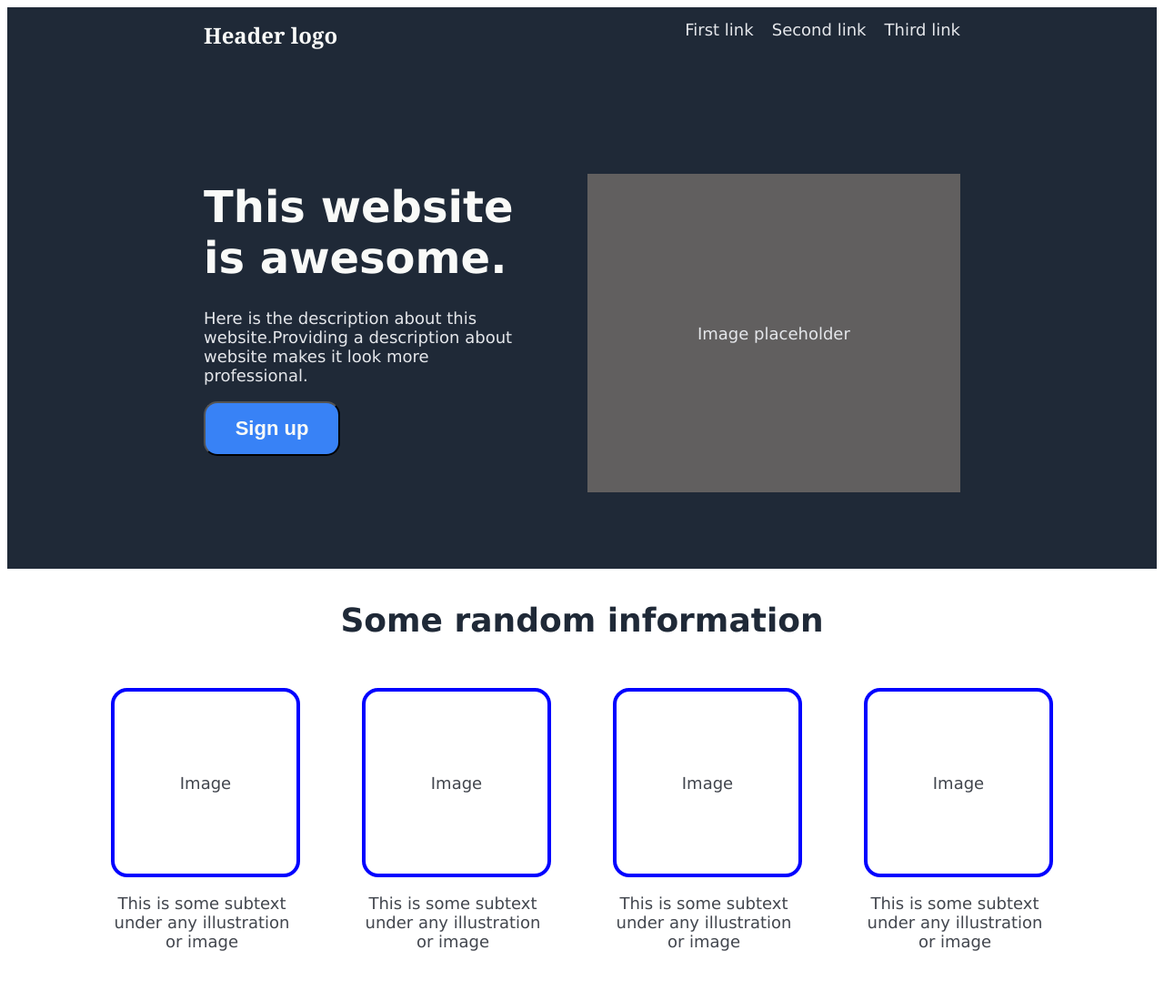
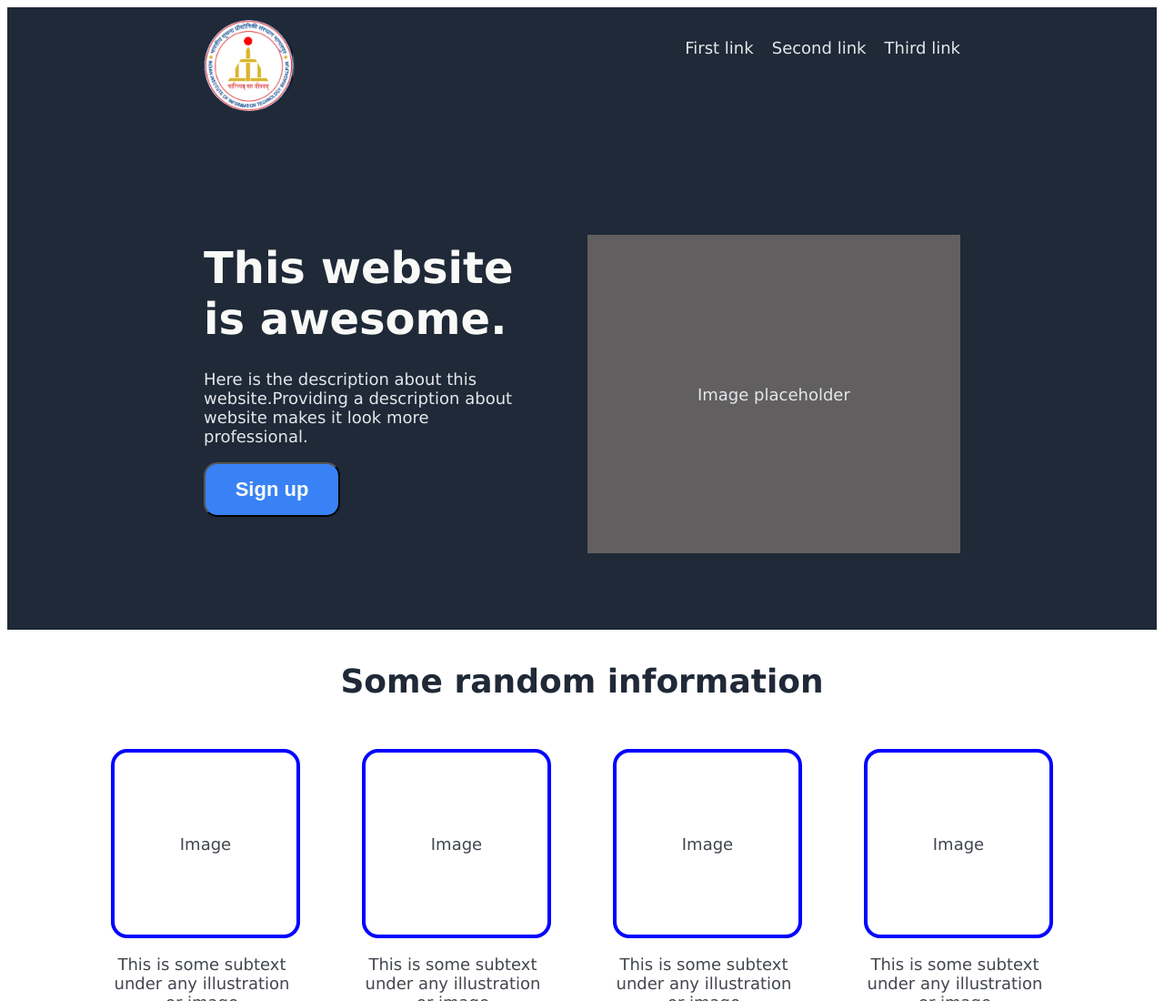
Before and after one commit to Rishi9563/Landing-page, a plain HTML site: page index.html in a window 1280 px wide. Shown: the top 1100 px of the page at 91% size. Drawn offline with Linux system fonts and the light colour scheme.

Commit message:
Add commands to place logo in page
HTML and CSS commands added for logo

```diff
--- a/index.html
+++ b/index.html
@@ -10,7 +10,7 @@
     <div class="container">
         <div class="top">
             <div class="header">
-                <div class="logo">Header logo</div>
+                <img src="images/logo.jpeg" alt="Couldn't display image" height="100px" width="100px">
                 <div class="links">
                     <div class="one">First link</div>
                     <div class="two">Second link</div>
--- a/styles.css
+++ b/styles.css
@@ -20,13 +20,12 @@ body {
     margin-bottom: 96px;
 }
 
-.logo {
-    font-family: Georgia, 'Times New Roman', Times, serif;
-    font-size: 24px;
-    font-weight: 600;
-    color: #f9faf8;
+.top .header img {
+    border-radius: 90%;
 }
+
 .links {
+    margin-top: 20px;
     display: flex;
     gap : 20px;
 }
```
